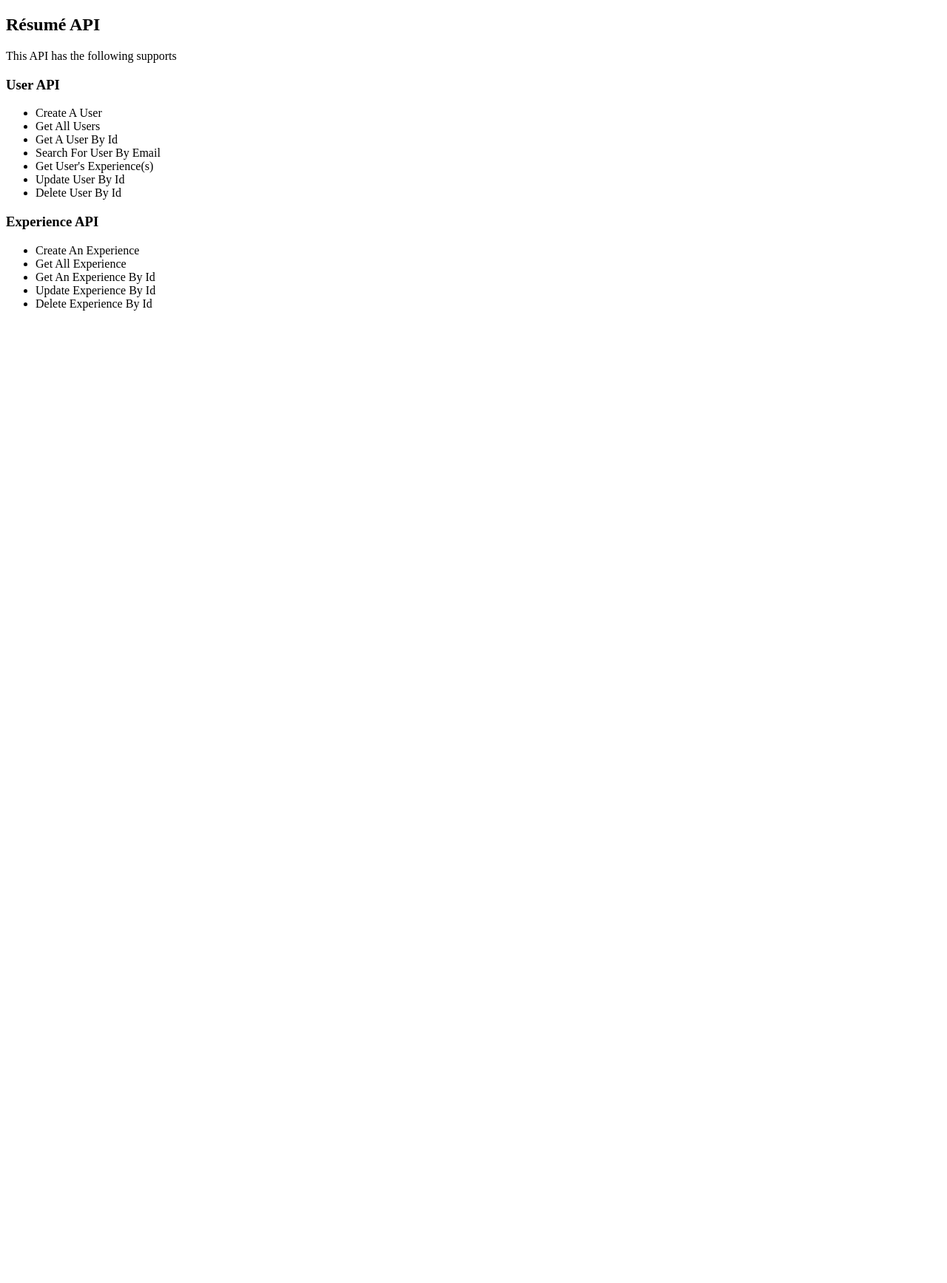
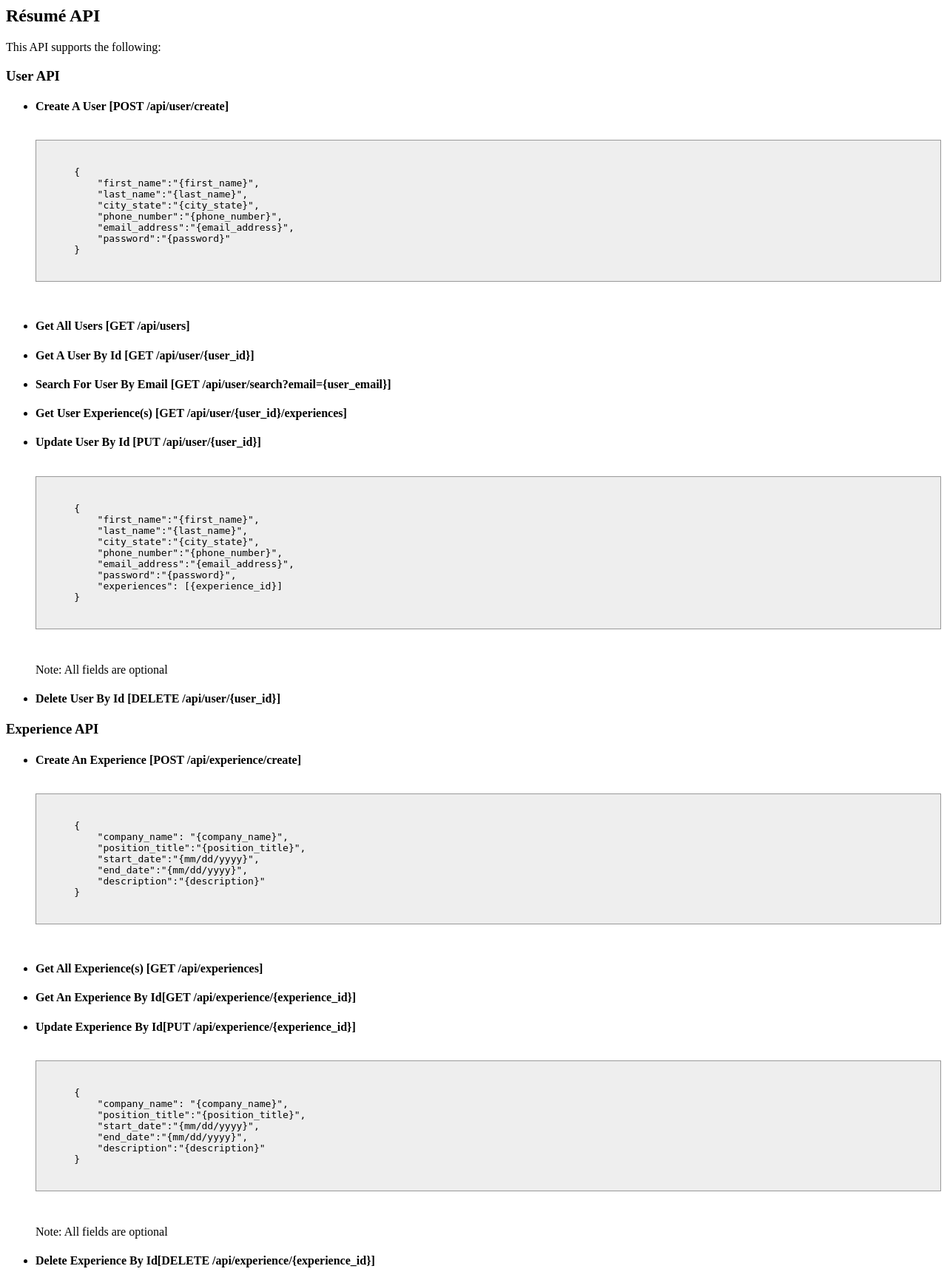
Before and after one commit to nairraghav/resume-api, a Flask app: page / in a window 1280 px wide. Shown: the whole page at 74% size. Before the commit the page ends 420 px from the top, so only its background shows below. Run offline with Flask 2, Linux system fonts and the light colour scheme.

Commit message:
Updating home page with examples

```diff
--- a/src/app.py
+++ b/src/app.py
@@ -52,11 +52,6 @@ def drop_db():
 
 @app.route("/", methods=["GET"])
 def get_landing_page():
-    return render_template("home.html")
-
-
-@app.route("/help", methods=["GET"])
-def get_home_page():
     return render_template("home.html")
 
 
--- a/src/templates/home.html
+++ b/src/templates/home.html
@@ -1,29 +1,112 @@
+<style>
+    pre code {
+        background-color: #eee;
+        border: 1px solid #999;
+        display: block;
+        padding: 20px;
+    }
+</style>
 <!doctype html>
 <html>
     <head>
         <meta charset="utf-8"/>
-        <title>{% block title %}Resume App{% endblock %}</title>
+        <title>{% block title %}Resume API{% endblock %}</title>
     </head>
     <body>
         <h2>Résumé API</h2>
-        <p>This API has the following supports</p>
+        <p>This API supports the following: </p>
         <h3>User API</h3>
         <ul>
-            <li>Create A User</li>
-            <li>Get All Users</li>
-            <li>Get A User By Id</li>
-            <li>Search For User By Email</li>
-            <li>Get User's Experience(s)</li>
-            <li>Update User By Id</li>
-            <li>Delete User By Id</li>
+            <li>
+                <h4>Create A User [POST /api/user/create]</h4>
+                <pre>
+                    <code>
+    {
+        "first_name":"{first_name}",
+        "last_name":"{last_name}",
+        "city_state":"{city_state}",
+        "phone_number":"{phone_number}",
+        "email_address":"{email_address}",
+        "password":"{password}"
+    }
+                    </code>
+                </pre>
+            </li>
+
+            <li>
+                <h4>Get All Users [GET /api/users]</h4>
+            </li>
+            <li>
+                <h4>Get A User By Id [GET /api/user/{user_id}]</h4>
+            </li>
+            <li>
+                <h4>Search For User By Email [GET /api/user/search?email={user_email}]</h4>
+            </li>
+            <li>
+                <h4>Get User Experience(s) [GET /api/user/{user_id}/experiences]</h4>
+            </li>
+            <li>
+                <h4>Update User By Id [PUT /api/user/{user_id}]</h4>
+                <pre>
+                    <code>
+    {
+        "first_name":"{first_name}",
+        "last_name":"{last_name}",
+        "city_state":"{city_state}",
+        "phone_number":"{phone_number}",
+        "email_address":"{email_address}",
+        "password":"{password}",
+        "experiences": [{experience_id}]
+    }
+                    </code>
+                </pre>
+                <p>Note: All fields are optional</p>
+            </li>
+            <li>
+                <h4>Delete User By Id [DELETE /api/user/{user_id}]</h4>
+            </li>
         </ul>
         <h3>Experience API</h3>
         <ul>
-            <li>Create An Experience</li>
-            <li>Get All Experience</li>
-            <li>Get An Experience By Id</li>
-            <li>Update Experience By Id</li>
-            <li>Delete Experience By Id</li>
+            <li>
+                <h4>Create An Experience [POST /api/experience/create]</h4>
+                <pre>
+                    <code>
+    {
+        "company_name": "{company_name}",
+        "position_title":"{position_title}",
+        "start_date":"{mm/dd/yyyy}",
+        "end_date":"{mm/dd/yyyy}",
+        "description":"{description}"
+    }
+                    </code>
+                </pre>
+            </li>
+            <li>
+                <h4>Get All Experience(s) [GET /api/experiences]</h4>
+
+            </li>
+            <li>
+                <h4>Get An Experience By Id[GET /api/experience/{experience_id}]</h4>
+            </li>
+            <li>
+                <h4>Update Experience By Id[PUT /api/experience/{experience_id}]</h4>
+                <pre>
+                    <code>
+    {
+        "company_name": "{company_name}",
+        "position_title":"{position_title}",
+        "start_date":"{mm/dd/yyyy}",
+        "end_date":"{mm/dd/yyyy}",
+        "description":"{description}"
+    }
+                    </code>
+                </pre>
+                <p>Note: All fields are optional</p>
+            </li>
+            <li>
+                <h4>Delete Experience By Id[DELETE /api/experience/{experience_id}]</h4>
+            </li>
         </ul>
     </body>
 </html>
```
